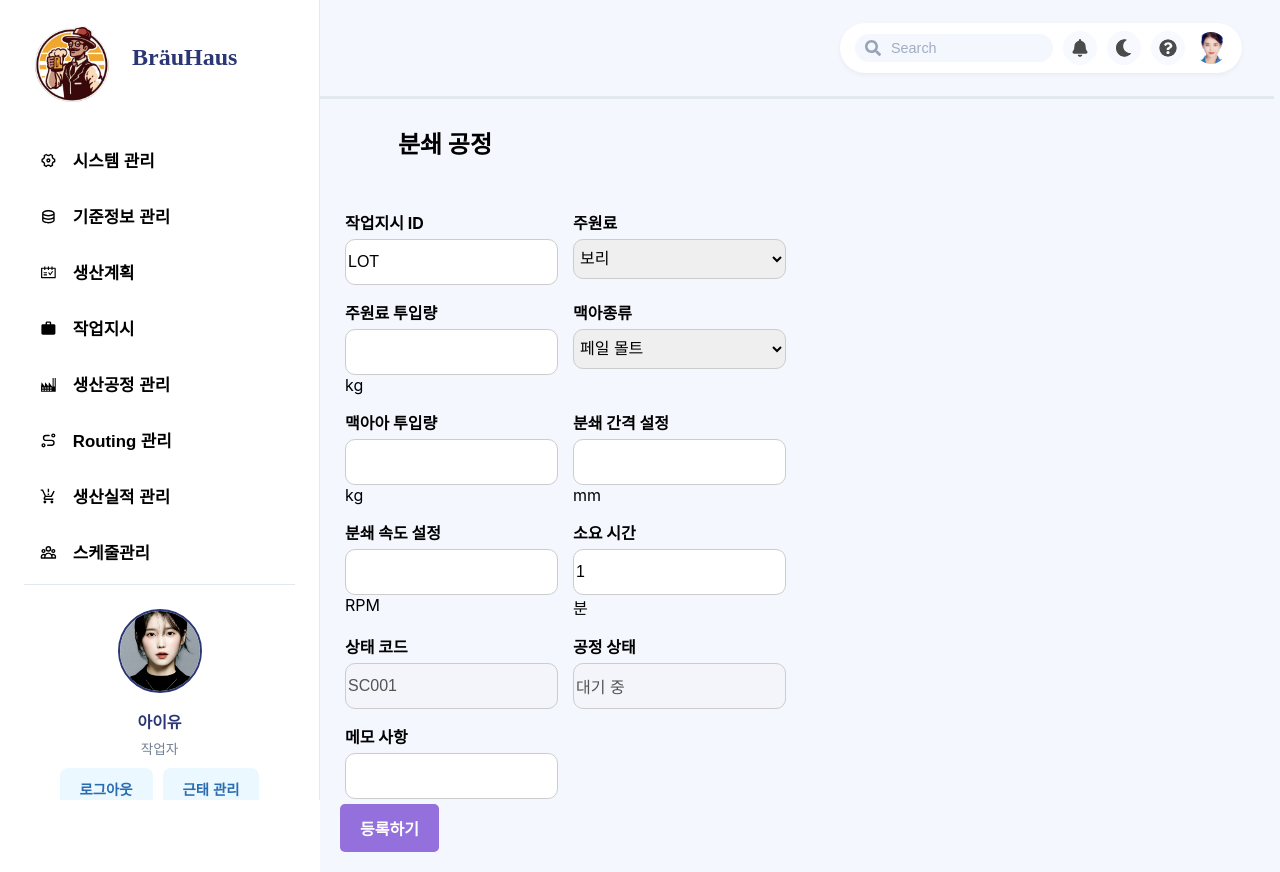
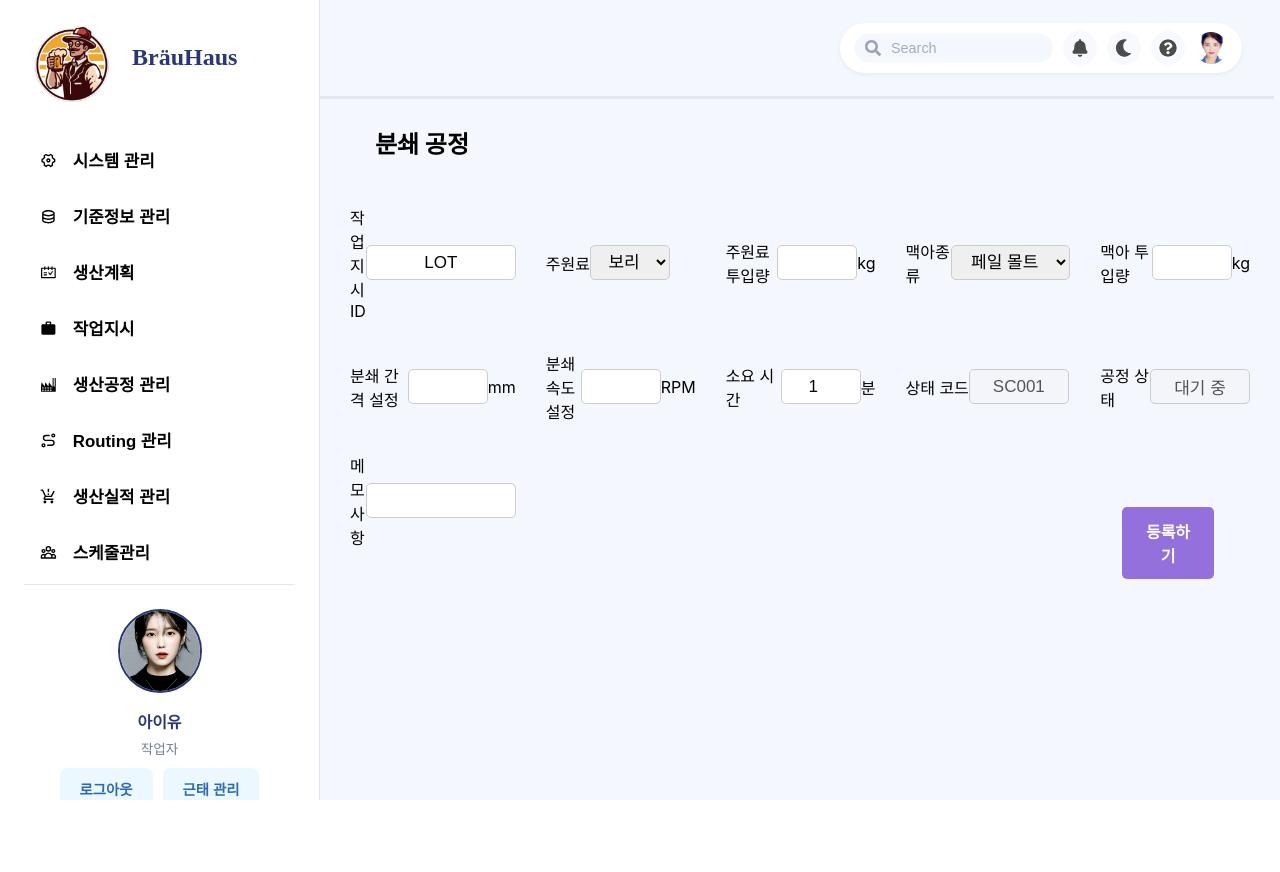
Before and after one commit to QualityCore/QualityCore-frontend, a React (Create React App) app: page /material-grinding in a window 1280 px wide. After the commit the page ends 800 px from the top, so only its background shows below. Built offline with nearby package versions, Linux system fonts and the light colour scheme; a web font is replaced by a local one.

Commit message:
2/26 분쇄공정 구현 완료

```diff
--- a/src/components/production-process/material-grinding/MaterialGrindingControls.js
+++ b/src/components/production-process/material-grinding/MaterialGrindingControls.js
@@ -58,7 +58,6 @@ const MaterialGrindingControls = ({ grindingData /* , setGrindingData*/ }) => {
 
             if (response && response.httpStatusCode >= 200 && response.httpStatusCode < 300) {
                 setShowSuccessModal(true); // 성공 모달 표시
-                // setGrindingData((prev) => ({ ...prev, processStatus: "가동중" }));
                 startTimer();
               } else {
                 console.error("예상치 못한 응답:", response);
@@ -85,16 +84,18 @@ const MaterialGrindingControls = ({ grindingData /* , setGrindingData*/ }) => {
 
 
     return (
-        <div className="material-grinding-controls">
+      <form className="material-grinding-form" onSubmit={(event) => event.preventDefault()}>
           {timer > 0 && (
             <p>
              남은시간: {Math.floor(timer / 60)}분 {timer % 60}초
             </p>
           )}
-           <button onClick={handleButtonClick} className="grinding-save-button">
+          <div className="grinding-button-container">
+           <button onClick={handleButtonClick}
+                   className={`grinding-save-button ${buttonLabel === "다음공정으로 이동" ? "next-process-button" : ""}`}>
                 {buttonLabel}
             </button>
-
+          </div>
 
             {/* 확인 모달 (등록 전) */}
 
@@ -103,7 +104,9 @@ const MaterialGrindingControls = ({ grindingData /* , setGrindingData*/ }) => {
             message=" 등록하시겠습니까?"
             onConfirm={() => {
             setShowConfirmModal(false);
-                handleSave();
+            setTimeout(() => {
+              handleSave(); // 모달이 닫힌 후 100ms 후 실행
+            }, 100);
             }}
             onClose={() => {
             setShowConfirmModal(false);
@@ -146,7 +149,7 @@ const MaterialGrindingControls = ({ grindingData /* , setGrindingData*/ }) => {
                     setButtonLabel("다음공정으로 이동");}}
                 />
 
-        </div>
+        </form>
     );
 };
 
--- a/src/components/production-process/material-grinding/MaterialGrindingForm.js
+++ b/src/components/production-process/material-grinding/MaterialGrindingForm.js
@@ -19,68 +19,68 @@ const MaterialGrindingForm = ({ grindingData,setGrindingData }) => {
 
         <div className="material-grinding-form">
             <h2 className="grinding-title">분쇄 공정</h2>
-            <div className="form-grid">
-                <div className="grinding-group">
-                    <label>작업지시 ID </label>
-                    <input type="text" name="lotNo" value={formData.lotNo} onChange={handleChange}/>
+            <div className="g-form-grid">
+                <div className="g-grid-item">
+                    <label className="g-label01">작업지시 ID </label>
+                    <input className="g-item01" type="text" name="lotNo" value={formData.lotNo} onChange={handleChange}/>
                 </div>
 
-                <div className="grinding-group">
-                    <label>주원료</label>
-                    <select name="mainMaterial" value={formData.mainMaterial} onChange={handleChange}>
+                <div className="g-grid-item">
+                    <label className="g-label02">주원료</label>
+                    <select className="g-item02" name="mainMaterial" value={formData.mainMaterial} onChange={handleChange}>
                         <option value="보리">보리</option>
                         <option value="밀">밀</option>
                         <option value="쌀">쌀</option>
                     </select>
                 </div>
 
-                <div className="grinding-group">
-                    <label>주원료 투입량</label>
-                    <input type="number" name="mainMaterialInputVolume" value={formData.mainMaterialInputVolume} onChange={handleChange}/>{" "} kg
+                <div className="g-grid-item">
+                    <label className="g-label03">주원료 투입량</label>
+                    <input className="g-item03" type="number" name="mainMaterialInputVolume" value={formData.mainMaterialInputVolume} onChange={handleChange}/>{" "} kg
                 </div>
 
-                <div className="grinding-group">
-                    <label>맥아종류</label>
-                    <select name="maltType" value={formData.maltType} onChange={handleChange}>
+                <div className="g-grid-item">
+                    <label className="g-label04">맥아종류</label>
+                    <select className="g-item04" name="maltType" value={formData.maltType} onChange={handleChange}>
                         <option value="페일 몰트">페일 몰트</option>
                         <option value="필스너 몰트">필스너 몰트</option>
                         <option value="초코릿 몰트">초콜릿 몰트</option>
                     </select>
                 </div>
 
-                <div className="grinding-group">
-                    <label>맥아아 투입량</label>
-                    <input type="number" name="maltInputVolume" value={formData.maltInputVolume} onChange={handleChange}/>{" "} kg
+                <div className="g-grid-item">
+                    <label className="g-label05">맥아 투입량</label>
+                    <input className="g-item05" type="number" name="maltInputVolume" value={formData.maltInputVolume} onChange={handleChange}/>{" "} kg
                 </div>
 
-                <div className="grinding-group">
-                    <label>분쇄 간격 설정</label>
-                    <input type="number" name="grindIntervalSetting" value={formData.grindIntervalSetting} onChange={handleChange}/>{" "} mm
+                <div className="g-grid-item">
+                    <label className="g-label06">분쇄 간격 설정</label>
+                    <input className="g-item06" type="number" name="grindIntervalSetting" value={formData.grindIntervalSetting} onChange={handleChange}/>{" "} mm
                 </div>
 
-                <div className="grinding-group">
-                    <label>분쇄 속도 설정</label>
-                    <input type="number" name="grindSpeedSetting" value={formData.grindSpeedSetting} onChange={handleChange}/>{" "} RPM
+                <div className="g-grid-item">
+                    <label className="g-label07">분쇄 속도 설정</label>
+                    <input className="g-item07" type="number" name="grindSpeedSetting" value={formData.grindSpeedSetting} onChange={handleChange}/>{" "} RPM
                 </div>
 
-                <div className="grinding-group">
-                    <label>소요 시간</label>
-                    <input type="number" name="grindDuration" value={formData.grindDuration} onChange={handleChange}/>{" "} 분
+                <div className="g-grid-item">
+                    <label className="g-label08">소요 시간</label>
+                    <input className="g-item08" type="number" name="grindDuration" value={formData.grindDuration} onChange={handleChange}/>{" "} 분
                 </div>
 
-                <div className="grinding-group">
-                    <label>상태 코드</label>
-                    <input type="text" name="statusCode" value="SC001" disabled />
+                <div className="g-grid-item">
+                    <label className="g-label09">상태 코드</label>
+                    <input className="g-item09" type="text" name="statusCode" value="SC001" disabled />
                 </div>
 
-                <div className="grinding-group">
-                    <label>공정 상태</label>
-                    <input type="text" name="processStatus" value="대기 중" disabled />
+                <div className="g-grid-item">
+                    <label className="g-label10">공정 상태</label>
+                    <input className="g-item10" type="text" name="processStatus" value="대기 중" disabled />
                 </div>
 
-                <div className="grinding-group">
-                    <label>메모 사항</label>
-                    <input type="text" name="notes" value={formData.notes} onChange={handleChange}/>
+                <div className="g-grid-item">
+                    <label className="g-label11">메모 사항</label>
+                    <input className="g-item11" type="text" name="notes" value={formData.notes} onChange={handleChange}/>
                 </div>
             </div>
         </div>
--- a/src/styles/production-process/materialGrinding.css
+++ b/src/styles/production-process/materialGrinding.css
@@ -1,37 +1,46 @@
 .material-grinding-form {
-    max-width: 200px;
     margin: inherit;
+    grid-template-columns: repeat(4, 1fr);
     padding: 5px;
+    align-items: center;
+    justify-content: center;
+    position: relative; /* 부모 기준점 */
   }
 
   .grinding-title {
-    text-align: center;
-    margin-bottom: 50px;
+    text-align: left; /* 텍스트 우측 정렬 */
+    margin-bottom: 40px;
+    margin-left: 30px;
   }
 
-  .form-grid {
+  .g-form-grid {
     display: grid;
-    grid-template-columns: 1fr 1fr;
-    gap: 15px;
+    grid-template-columns: 1fr 1fr 1fr 1fr 1fr; /* 첫 번째 열을 넓게 설정하여 정렬 */
+    gap: 20px;
+    align-items: center;
+    justify-content: center;
   }
+
+  .g-grid-item {
+    display: flex;
+    justify-content: column;
+    align-items: center;
+    padding: 5px;
+    height: 100%; /* 높이를 동일하게 설정 */
+}
+
 
   .grinding-group {
     display: flex;
-    flex-direction: column;
+    justify-content: center; /* 내부 요소 중앙 정렬 */
+
+
   }
 
   .grinding-group label {
-    font-weight: bold;
-    margin-bottom: 5px;
-  }
 
-  .grinding-group input,
-  .grinding-group select {
-    padding: 2px;
-    border: 1px solid #ccc;
-    border-radius: 10px;
-    font-size: 16px; /* 글자 크기 증가 */
-    height: 40px; /* 높이 증가 */
+    text-align: right; /* 텍스트 우측 정렬 */
+    font-size: 20px;
   }
 
   .timer-display {
@@ -69,7 +78,7 @@
 
   /* 다음 공정으로 이동 버튼 (연한 녹색) */
   .next-process-button {
-    background-color: #32cd32; /* 연한 녹색 */
+    background-color: #32cd32;
     color: white;
     border: none;
     padding: 12px 20px;
@@ -83,3 +92,76 @@
   .next-process-button:hover {
     background-color: #2e8b57; /* 조금 더 진한 녹색 */
   }
+
+
+  .g-form-grid input,
+.g-form-grid select {
+
+    width: 150px;         /* 부모 컨테이너의 너비를 채움 */
+    height: 35px;        /* 동일한 높이 적용 */
+    padding: 5px;        /* 내부 여백 */
+    font-size: 17px;     /* 글자 크기 동일하게 */
+    border: 1px solid #ccc;
+    border-radius: 5px;  /* 둥근 모서리 */
+    text-align: center; /* 텍스트 중앙 정렬 */
+    box-sizing: border-box; /* 패딩 포함 크기 계산 */
+}
+
+.grinding-save-button,
+.next-process-button {
+    position: absolute;
+    bottom: -10px; /* 폼 아래로 이동 */
+    left: 90%;
+    transform: translateX(-50%); /* 가로 중앙 정렬 */
+    width: auto;
+    padding: 12px 20px;
+}
+
+.grinding-button-container {
+  display: flex;
+  flex-direction: column;
+  align-items: center;
+  justify-content: center;
+
+}
+
+
+
+.g-label03{
+  margin-right: 0px;
+}
+
+
+
+
+.g-item02{
+  width: 80px !important; /* 너비 통일 */
+}
+
+.g-item03{
+  width: 80px !important; /* 너비 통일 */
+}
+
+.g-item05{
+  width: 80px !important; /* 너비 통일 */
+}
+
+.g-item06{
+  width: 80px !important; /* 너비 통일 */
+}
+
+.g-item07{
+  width: 80px !important; /* 너비 통일 */
+}
+
+.g-item08{
+  width: 80px !important; /* 너비 통일 */
+}
+
+.g-item09{
+  width: 100px !important; /* 너비 통일 */
+}
+
+.g-item10{
+  width: 100px !important; /* 너비 통일 */
+}
```
Lines whose indentation alone changed are shown as unchanged.
